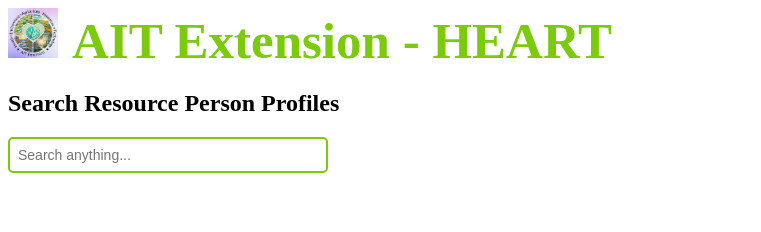
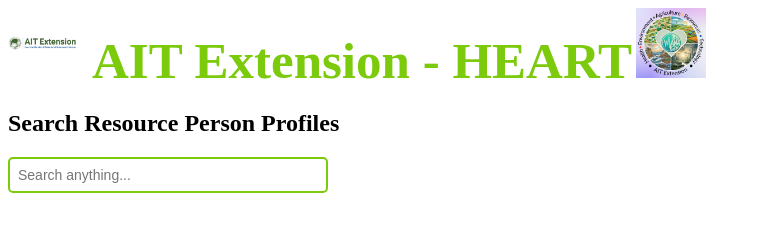
Before and after one commit to RavitejKona/search, a plain HTML site: page index.html in a window 1280 px wide. Shown: the whole page, without its empty margins (0-761 px from the left). Drawn offline with Linux system fonts and the light colour scheme.

Commit message:
Update index.html

```diff
--- a/index.html
+++ b/index.html
@@ -19,8 +19,8 @@
     }
 
     .header img {
-      height: 50px;
-      width: 50px;
+      height: 70px;
+      width: 70px;
       margin-right: 10px;
     }
 
@@ -62,8 +62,9 @@
 <body>
   <!-- Header with logo -->
   <div class="header">
+    <img src="./AITE-Logo.jpg" alt="AITE Logo" />
+    <span>AIT Extension - HEART</span>
     <img src="./logo.jpeg" alt="HEART Logo" />
-    <span>AIT Extension - HEART</span>
   </div>
 
   <h2>Search Resource Person Profiles</h2>
```
